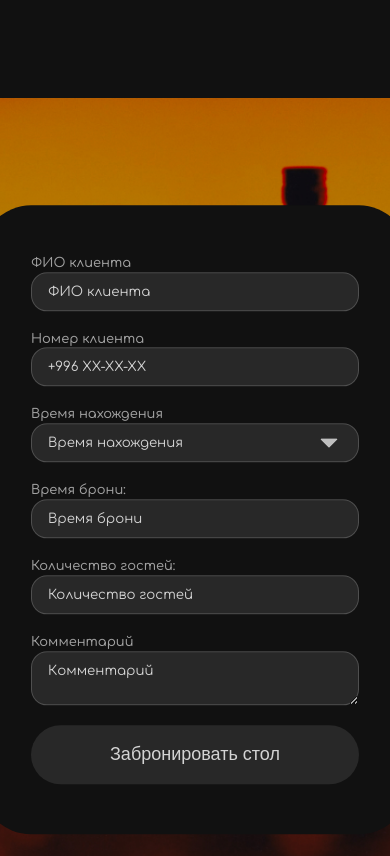
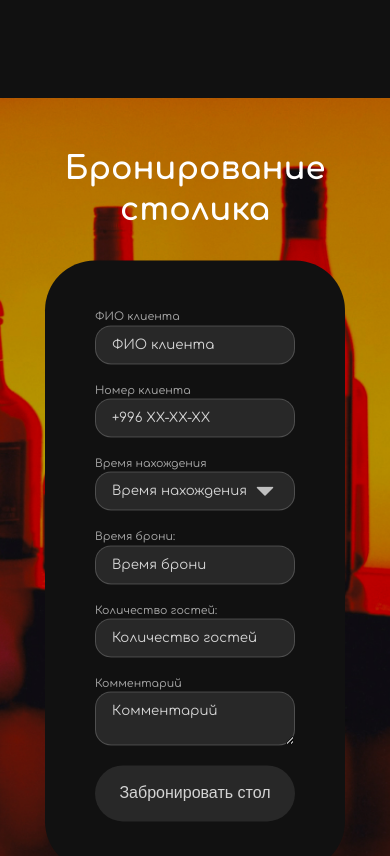
Before and after one commit to RasidaSydykova/bono-kg, a React (Create React App) app: page / in a window 390 px wide. Shown: the part 6456-7312 px from the top of the page. Built offline with nearby package versions, Linux system fonts and the light colour scheme.

Commit message:
Refactored Booking block responsive

```diff
--- a/src/features/Booking/Booking.scss
+++ b/src/features/Booking/Booking.scss
@@ -9,15 +9,40 @@
   position: relative;
 
   .form-block {
+    display: flex;
+    justify-content: center;
+
+    .title {
+      text-align: center;
+      font-family: 'Comfortaa', sans-serif;
+      font-size: 48px;
+      color: #fff;
+      margin-top: 50px;
+
+      @include xl {
+        font-size: 44px;
+      }
+
+      @include lg {
+        font-size: 40px;
+      }
+
+      @include md {
+        font-size: 36px;
+      }
+
+      @include sm {
+        font-size: 32px;
+      }
+    }
     .inner {
       position: absolute;
-      top: 50%;
+      top: 70%;
       left: 50%;
-      transform: translate(-50%, -50%);
+      transform: translate(-50%, -70%);
       padding: 50px;
       background-color: #111111;
       border-radius: 50px;
-
 
       .form {
         width: 328px;
@@ -28,6 +53,11 @@
         color: rgba(255, 255, 255, 0.8);
         font-size: 16px;
 
+        @include sm {
+          max-width: 200px;
+          font-size: 14px;
+        }
+
         .item {
           display: flex;
           flex-direction: column;
@@ -37,6 +67,10 @@
             font-weight: 500;
             color: #fff;
             opacity: 0.6;
+
+            @include sm {
+              font-size: 11px;
+            }
           }
 
           .input {
@@ -87,6 +121,10 @@
           transition: all 0.4s ease;
           cursor: pointer;
 
+          @include sm {
+            font-size: 16px;
+          }
+
           &:hover {
             scale: 1.05;
           }
--- a/src/features/Booking/Booking.tsx
+++ b/src/features/Booking/Booking.tsx
@@ -5,6 +5,7 @@ const Booking = () => {
   return (
     <div className="booking-block">
       <div className="form-block container">
+        <h2 className="title">Бронирование столика</h2>
         <div className="inner">
           <form className="form">
             <div className="item">
--- a/src/features/Contacts/Contacts.scss
+++ b/src/features/Contacts/Contacts.scss
@@ -22,7 +22,6 @@
 
     @include md {
       width: 100%;
-      display: block;
     }
 
     img {
```
